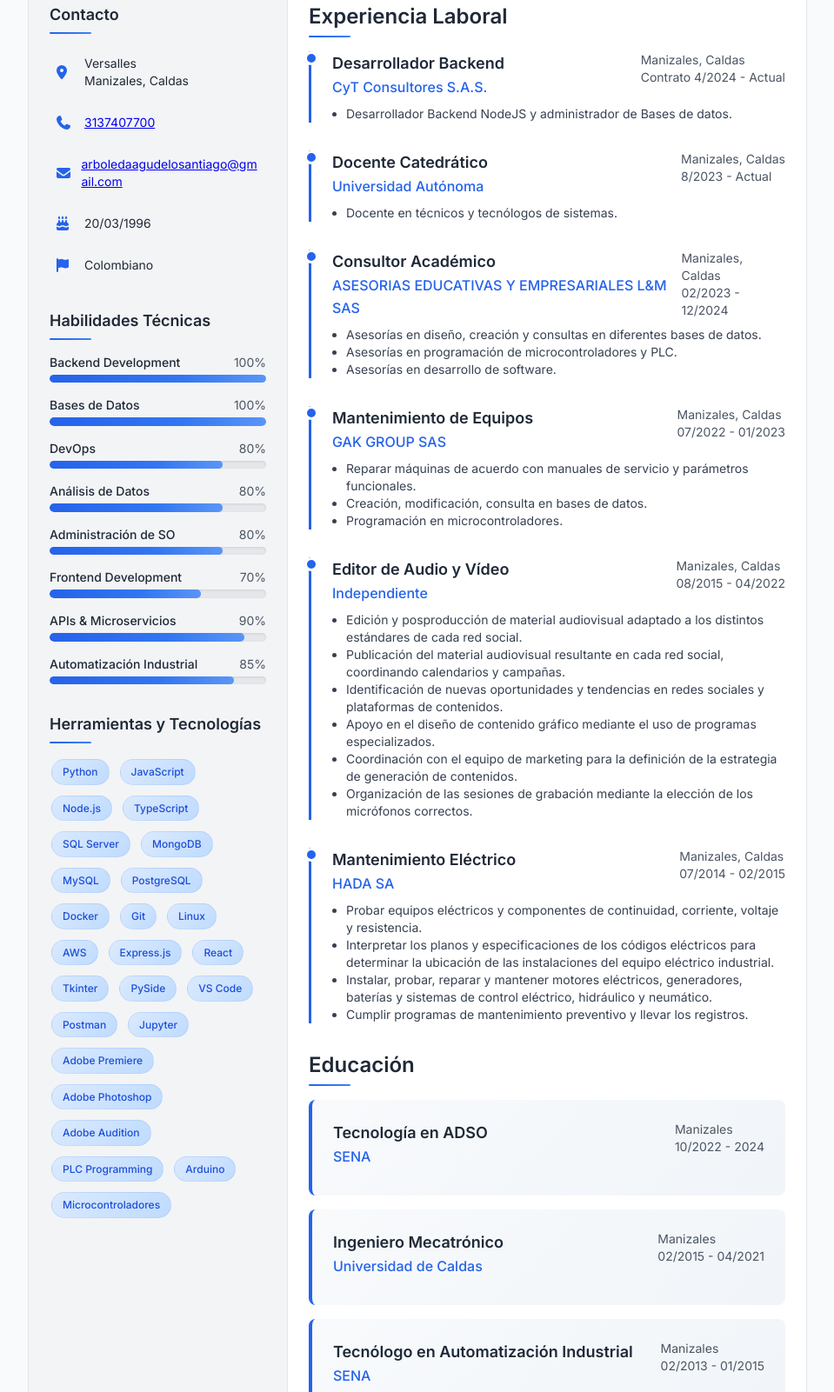
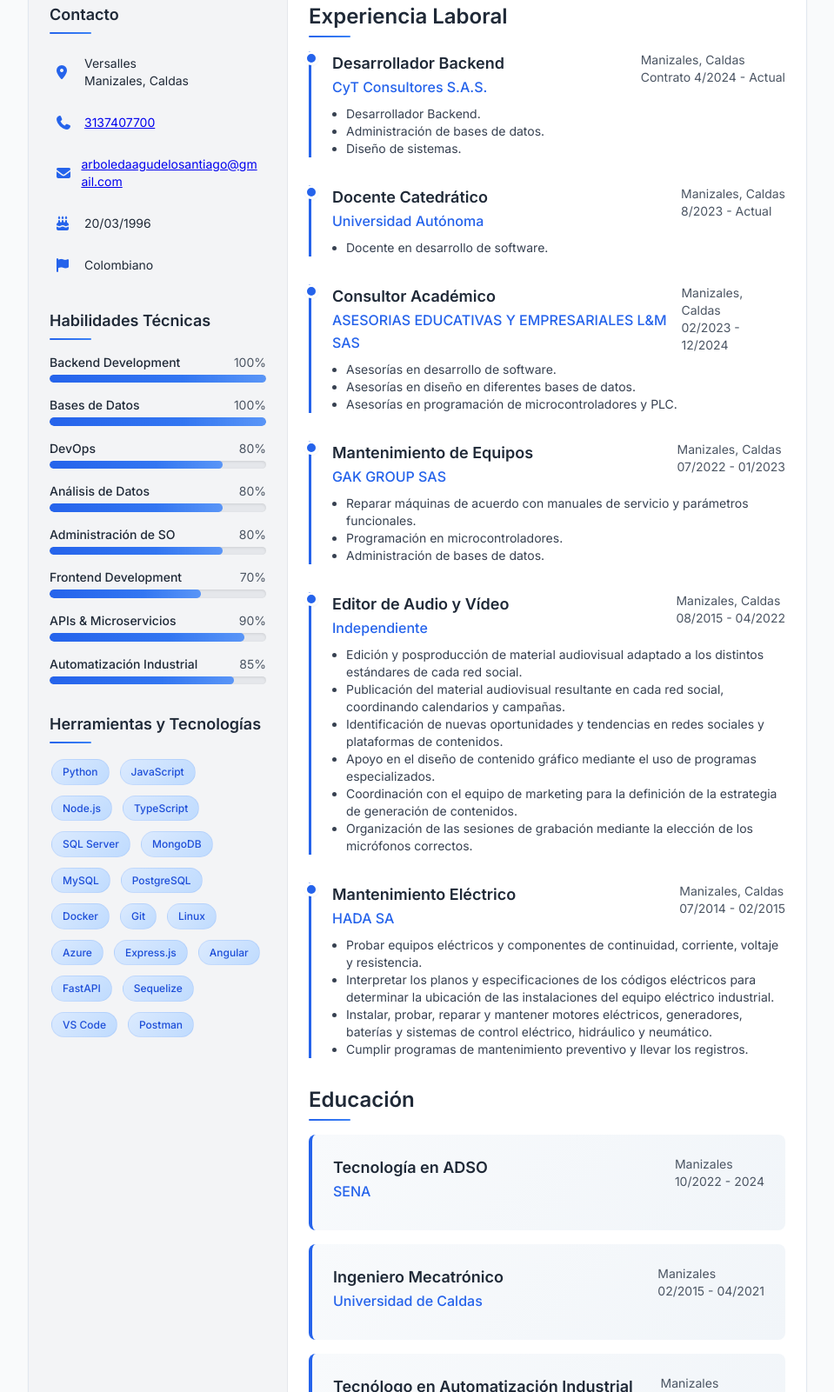
Before and after one commit to sarboleda72/hoja-de-vida, a plain HTML site: page index.html in a window 1280 px wide. Shown: the part 391-1992 px from the top of the page at 87% size, without its empty margins (160-1119 px from the left). Drawn offline with Linux system fonts and the light colour scheme.

Commit message:
Update skills and experience in index.html and README
Replaced and updated technology tags in index.html, reflecting a shift from AWS, React, Tkinter, and PySide to Azure, Angular, FastAPI, and Sequelize. Adjusted experience descriptions for clarity and accuracy. Updated the last updated date in README.md to July 2025.

```diff
--- a/index.html
+++ b/index.html
@@ -209,28 +209,28 @@
                         <span class="tag">Docker</span>
                         <span class="tag">Git</span>
                         <span class="tag">Linux</span>
-                        <span class="tag">AWS</span>
+                        <span class="tag">Azure</span>
 
                         <!-- Frameworks y Librerías -->
                         <span class="tag">Express.js</span>
-                        <span class="tag">React</span>
-                        <span class="tag">Tkinter</span>
-                        <span class="tag">PySide</span>
+                        <span class="tag">Angular</span>
+                        <span class="tag">FastAPI</span>
+                        <span class="tag">Sequelize</span>
 
                         <!-- Herramientas de Desarrollo -->
                         <span class="tag">VS Code</span>
                         <span class="tag">Postman</span>
-                        <span class="tag">Jupyter</span>
+                        <!-- <span class="tag">Jupyter</span> -->
 
                         <!-- Multimedia (tu experiencia previa) -->
-                        <span class="tag">Adobe Premiere</span>
+                        <!-- <span class="tag">Adobe Premiere</span>
                         <span class="tag">Adobe Photoshop</span>
-                        <span class="tag">Adobe Audition</span>
+                        <span class="tag">Adobe Audition</span> -->
 
                         <!-- Industrial/Automatización -->
-                        <span class="tag">PLC Programming</span>
+                        <!-- <span class="tag">PLC Programming</span>
                         <span class="tag">Arduino</span>
-                        <span class="tag">Microcontroladores</span>
+                        <span class="tag">Microcontroladores</span> -->
                     </div>
                 </section>
             </aside>
@@ -254,7 +254,9 @@
                             </div>
                         </div>
                         <ul class="text-sm text-gray-700 ml-4 list-disc">
-                            <li>Desarrollador Backend NodeJS y administrador de Bases de datos.</li>
+                            <li>Desarrollador Backend.</li>
+                            <li>Administración de bases de datos.</li>
+                            <li>Diseño de sistemas.</li>
                         </ul>
                     </article>
 
@@ -271,7 +273,7 @@
                             </div>
                         </div>
                         <ul class="text-sm text-gray-700 ml-4 list-disc">
-                            <li>Docente en técnicos y tecnólogos de sistemas.</li>
+                            <li>Docente en desarrollo de software.</li>
                         </ul>
                     </article>
 
@@ -288,9 +290,9 @@
                             </div>
                         </div>
                         <ul class="text-sm text-gray-700 ml-4 list-disc">
-                            <li>Asesorías en diseño, creación y consultas en diferentes bases de datos.</li>
+                            <li>Asesorías en desarrollo de software.</li>
+                            <li>Asesorías en diseño en diferentes bases de datos.</li>
                             <li>Asesorías en programación de microcontroladores y PLC.</li>
-                            <li>Asesorías en desarrollo de software.</li>
                         </ul>
                     </article>
 
@@ -308,8 +310,8 @@
                         </div>
                         <ul class="text-sm text-gray-700 ml-4 list-disc">
                             <li>Reparar máquinas de acuerdo con manuales de servicio y parámetros funcionales.</li>
-                            <li>Creación, modificación, consulta en bases de datos.</li>
                             <li>Programación en microcontroladores.</li>
+                            <li>Administración de bases de datos.</li>
                         </ul>
                     </article>
 
```
Also changed, not shown: 1 other file.
